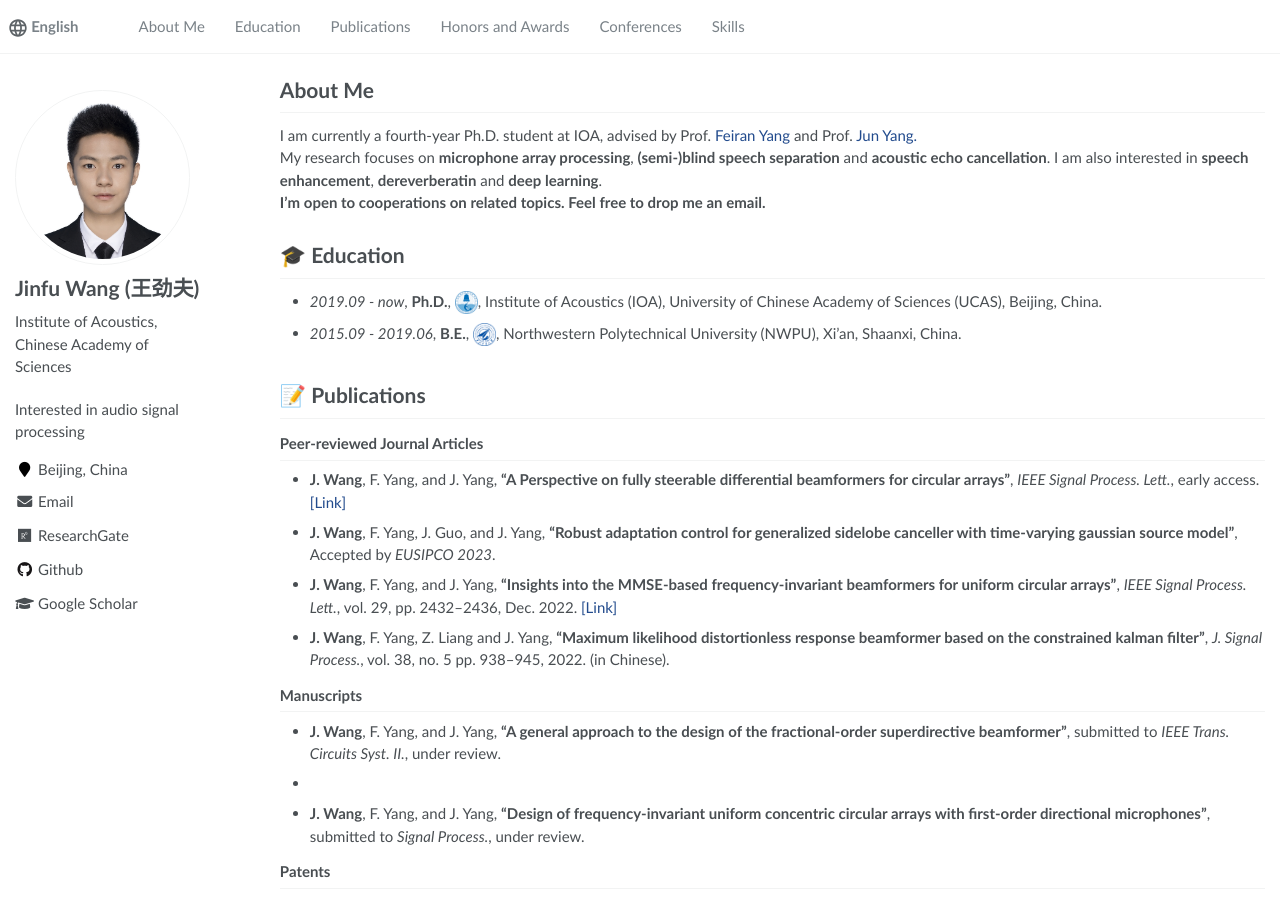
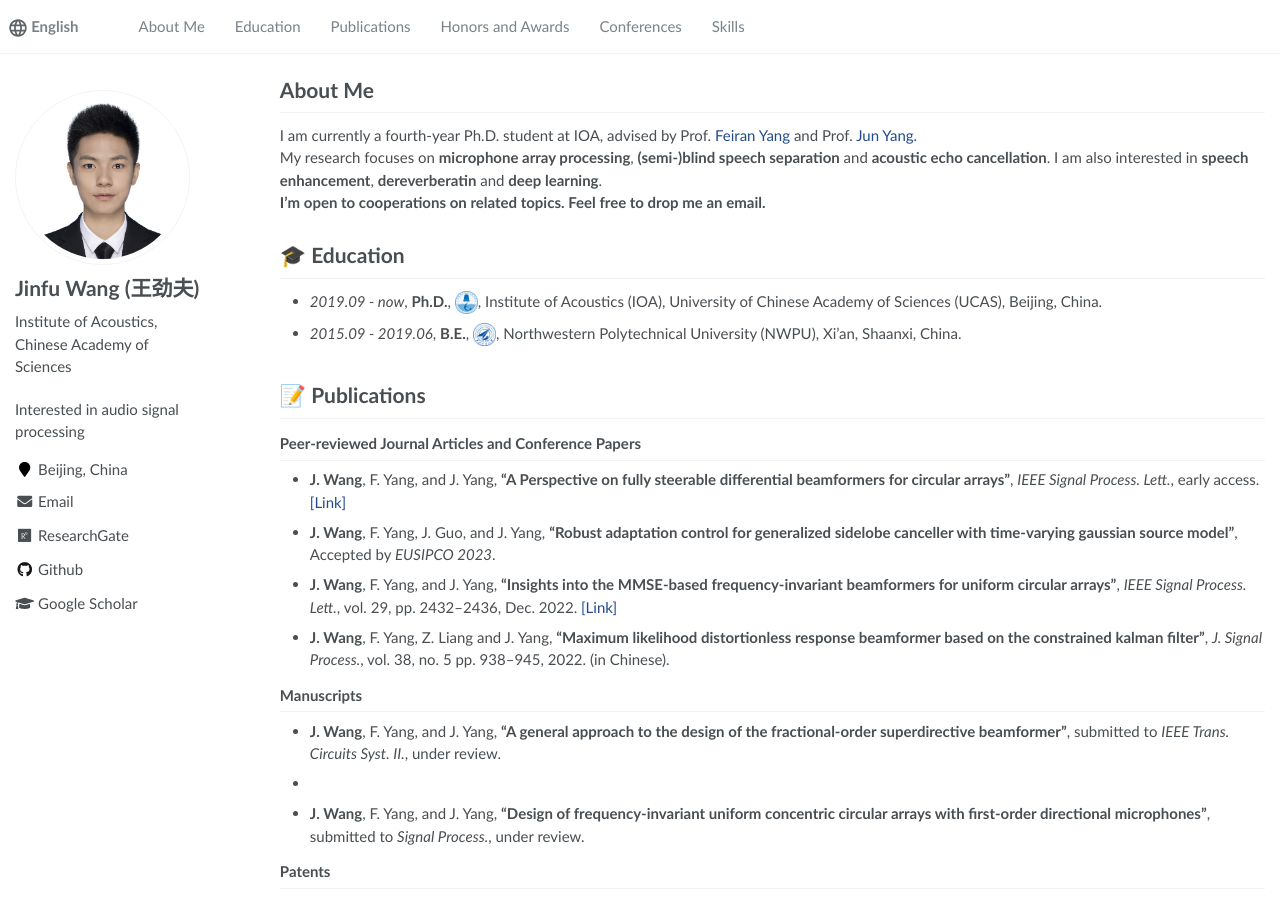
Before and after one commit to 875441459/875441459.github.io, a Jekyll site: the page built from _pages/about.md, in a window 1280 px wide and 900 px high. Built offline with Jekyll 4.4.1, drawn with Linux system fonts in a browser that asks for light colours.

Commit message:
Update about.md

```diff
--- a/_pages/about.md
+++ b/_pages/about.md
@@ -31,7 +31,7 @@ My research focuses on **microphone array processing**, **(semi-)blind speech se
 
 # 📝 Publications
 
-### Peer-reviewed Journal Articles
+### Peer-reviewed Journal Articles and Conference Papers
 ---
 -  **J. Wang**, F. Yang, and J. Yang, **"A Perspective on fully steerable differential beamformers for circular arrays"**, *IEEE Signal Process. Lett.*, early access. [[Link]]([https://ieeexplore.ieee.org/document/9964078/metrics#metrics](https://ieeexplore.ieee.org/document/10138024/))
 
```
